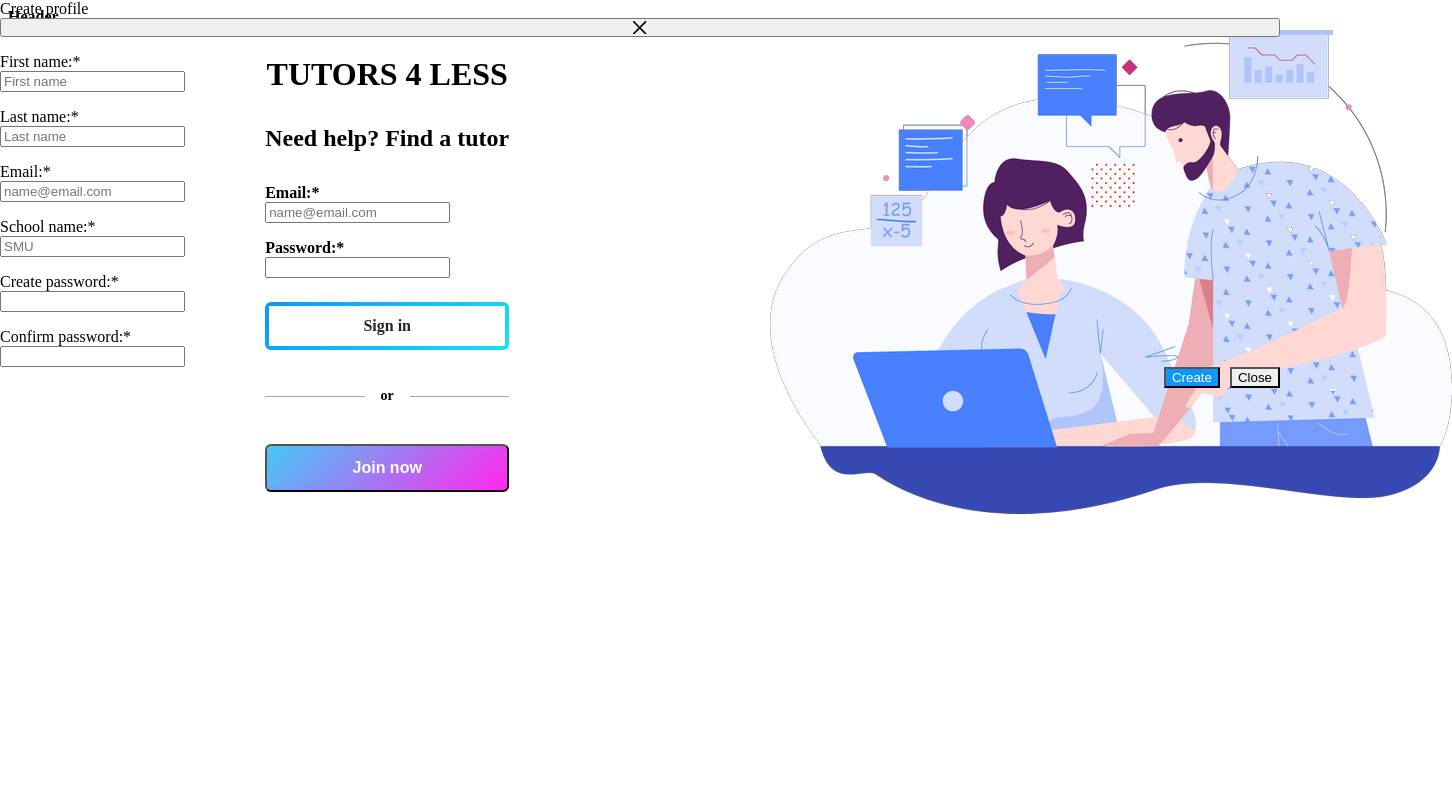
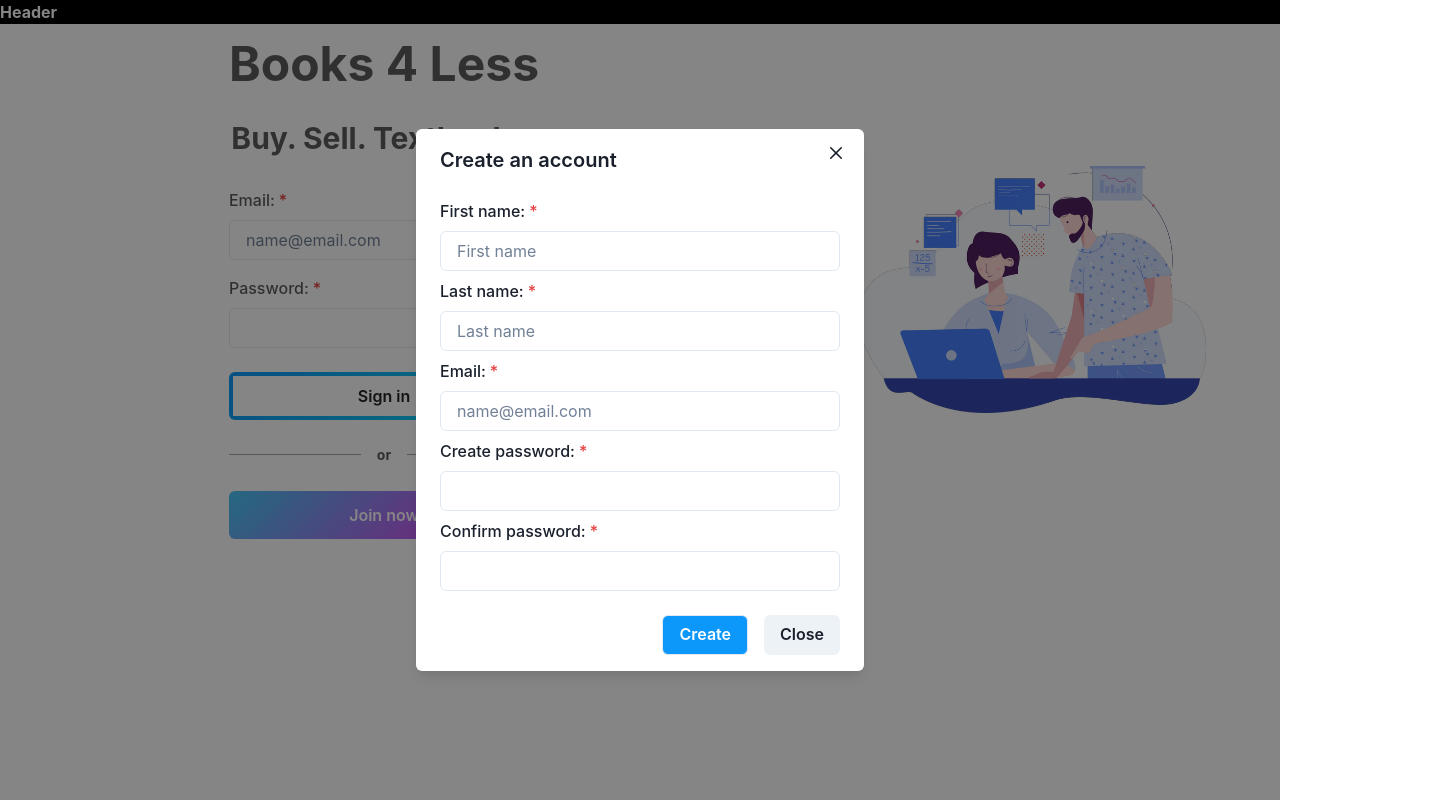
Before and after one commit to DB-UI-Spring-2023/db-ui_spring-2023, a React (Create React App) app in the folder frontend/: page / in a window 1280 px wide. Both pictures are taken after a click on the button "Join now". Shown: the whole page, 1452 px wide, since content can reach past the window. Built offline with nearby package versions, Linux system fonts and the light colour scheme.

Commit message:
Updated HomePage, JoinModal functionality and styling.

```diff
--- a/frontend/src/components/JoinModal.jsx
+++ b/frontend/src/components/JoinModal.jsx
@@ -13,8 +13,11 @@ import {
   Input,
   Flex,
   Box,
-  ButtonGroup
+  ButtonGroup,
+  Text,
+  Link
 } from "@chakra-ui/react";
+import { useRouter } from "react-router-dom";
 
 export const JoinModal = () => {
   const { isOpen, onOpen, onClose } = useDisclosure();
@@ -27,32 +30,31 @@ export const JoinModal = () => {
       <Modal onClose={onClose} isOpen={isOpen} isCentered>
         <ModalOverlay />
         <ModalContent>
-          <ModalHeader>Create profile</ModalHeader>
+          <ModalHeader>Create an account</ModalHeader>
           <ModalCloseButton />
           <ModalBody>
-            <FormControl mt="1rem" isRequired>
+          <FormControl isRequired>
               <FormLabel>First name:</FormLabel>
               <Input type="text" placeHolder="First name" />
-              <FormLabel mt="1rem">Last name:</FormLabel>
+              <FormLabel mt=".5rem">Last name:</FormLabel>
               <Input type="text" placeHolder="Last name" />
-              <FormLabel mt="1rem">Email:</FormLabel>
+              <FormLabel mt=".5rem">Email:</FormLabel>
               <Input type="email" placeHolder="name@email.com" />
-              <FormLabel mt="1rem">School name:</FormLabel>
-              <Input type="text" placeHolder="SMU" />
-              <FormLabel mt="1rem">Create password:</FormLabel>
+              <FormLabel mt=".5rem">Create password:</FormLabel>
               <Input type="text" placeHolder="" />
-              <FormLabel mt="1rem">Confirm password:</FormLabel>
+              <FormLabel mt=".5rem">Confirm password:</FormLabel>
               <Input type="text" placeHolder="" />
             </FormControl>
           </ModalBody>
           <ModalFooter>
-            <ButtonGroup gap='2'>
-            <Button onClick={onClose} color='white' bg="#0C97FA" variant='outline' _hover={{ bg: "white", color: "#0C97FA", border: '2px'}}>Create</Button>
-            <Button onClick={onClose}>Close</Button>
+          <ButtonGroup gap='2'>
+            <Button color='white' bg="#0C97FA" variant='outline' _hover={{ bg: "white", color: "#0C97FA", border: '2px'}}>Create</Button>
+            <Button onClick={onClose} _hover={{ bg: "white", color: "#FF176B", border: '2px'}}>Close</Button>
             </ButtonGroup>
           </ModalFooter>
         </ModalContent>
       </Modal>
+
     </>
   );
 };
--- a/frontend/src/css/Header.css
+++ b/frontend/src/css/Header.css
@@ -1,3 +1,7 @@
 * {
     box-sizing: border-box;
 }
+
+body {
+    margin: 0;
+}
--- a/frontend/src/css/HomePage.css
+++ b/frontend/src/css/HomePage.css
@@ -1,5 +1,11 @@
 * {
   box-sizing: border-box;
+}
+
+.hero {
+  width: 70%;
+  margin: 0 auto;
+
 }
 
 .login-button {
@@ -72,6 +78,7 @@
   .join-button {
     background-image: linear-gradient(135deg, #49C5F6, #FF2AEF);
     border-radius: 6px;
+    border: none;
     color: #fff;
     display: block;
     height: 3rem;
@@ -87,6 +94,7 @@
 
   .join-button:hover {
       color: #252525;
+      border: none;
     }
 
     .join-button .join-button-span {
@@ -97,8 +105,9 @@
       height: 100%;
       transition: 0.5s ease;
       width: 100%;
+      border: none;
     }
 
     .join-button:hover .join-button-span {
-      background: #fff;
+      background: #FFF;
     }
--- a/frontend/src/index.js
+++ b/frontend/src/index.js
@@ -1,10 +1,11 @@
+import { ChakraProvider } from '@chakra-ui/react';
 import React from 'react';
 import ReactDOM from 'react-dom/client';
 import { App } from './App';
 
 const root = ReactDOM.createRoot(document.getElementById('root'));
 root.render(
-  <React.StrictMode>
+  <ChakraProvider>
     <App />
-  </React.StrictMode>
+    </ChakraProvider>
 );
--- a/frontend/src/webpages/HomePage.jsx
+++ b/frontend/src/webpages/HomePage.jsx
@@ -22,7 +22,6 @@ import { useState, useRef } from "react";
 import { Link } from "react-router-dom";
 
 export const HomePage = () => {
-  const [showModal, setShowModal] = useState(false);
   const [input, setInput] = useState("");
   const handleInputChange = (e) => setInput(e.target.value);
 
@@ -38,7 +37,7 @@ export const HomePage = () => {
         color="blackAlpha.700"
         fontWeight="bold"
       >
-        <GridItem area={"nav"} bg="blue.300">
+        <GridItem area={"nav"} bg="black" color='white'>
           Header
         </GridItem>
         <GridItem area={"main"} m="auto">
@@ -48,29 +47,29 @@ export const HomePage = () => {
             margin="auto auto"
             textAlign="center"
           >
-            TUTORS 4 LESS
+            Books 4 Less
           </Heading>
           <Heading as="h2" size="lg" mt="2rem" textAlign="center">
-            Need help? Find a tutor
+            Buy. Sell. Textbooks.
           </Heading>
           <FormControl mt="2rem" isRequired>
             <FormLabel>Email:</FormLabel>
             <Input
               type="email"
-              value={input}
+              w='100%'
               placeHolder="name@email.com"
               onChange={handleInputChange}
             />
 
             <FormLabel mt="1rem">Password:</FormLabel>
             <Input
-              type="email"
-              value={input}
+              type="text"
+              w='100%'
               placeHolder=""
               onChange={handleInputChange}
             />
           </FormControl>
-          <a class="login-button" href="/home">
+          <a class="login-button" href="/">
             <span class="login-button-span">Sign in</span>
           </a>
           <div className="left-right-divider">
@@ -78,8 +77,9 @@ export const HomePage = () => {
           </div>
           <JoinModal />
         </GridItem>
-        <GridItem area={"hero"} m="auto">
-          <Image src={hero} alt="college students tutoring" />
+        <GridItem area={"hero"} m='auto'>
+          <Center justifyContent='center'>
+          <Image className="hero" src={hero} alt="college students tutoring" /></Center>
         </GridItem>
       </Grid>
     </>
```
Also changed, not shown: frontend/public/manifest.json.
